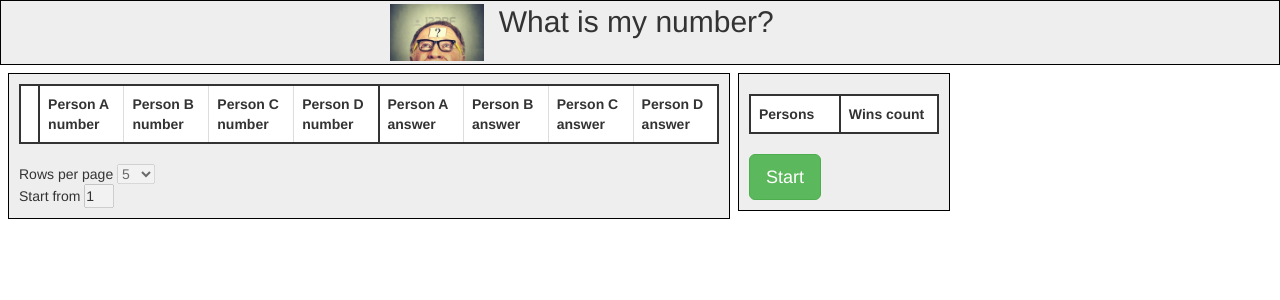
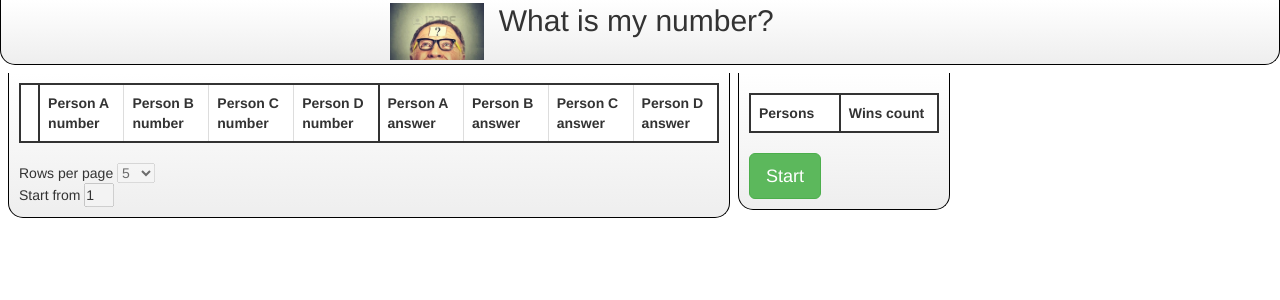
Before and after one commit to RSmetanyuk/myapp, a PHP site: page / in a window 1280 px wide. Shown: the top 300 px of the page. Run offline with PHP 8.4, Linux system fonts and the light colour scheme; lists and menus that the app fills with data are empty.

Commit message:
#32. Changed block's border. Added gradient

```diff
--- a/css/style.css
+++ b/css/style.css
@@ -5,16 +5,20 @@
 
 .main-content,
 .right-sidebar {
-	background-color: #eee;
-	border: 1px solid black;
+	background: -webkit-linear-gradient(top, #fff, #eee);
+	border: solid black;
+	border-width: 0px 1px 1px 1px;
+	border-radius: 0 0 15px 15px;
 	margin-left: 8px;
 	margin-top: 8px;
 	padding: 10px;
 }
 
 .header {
-	background-color: #eee;
+	background: -webkit-linear-gradient(top, #fff, #eee);
 	border: 1px solid black;
+	border-width: 0px 1px 1px 1px;
+	border-radius: 0 0 15px 15px;
 	min-height: 65px;
 	font-size: 30px;
 }
```
